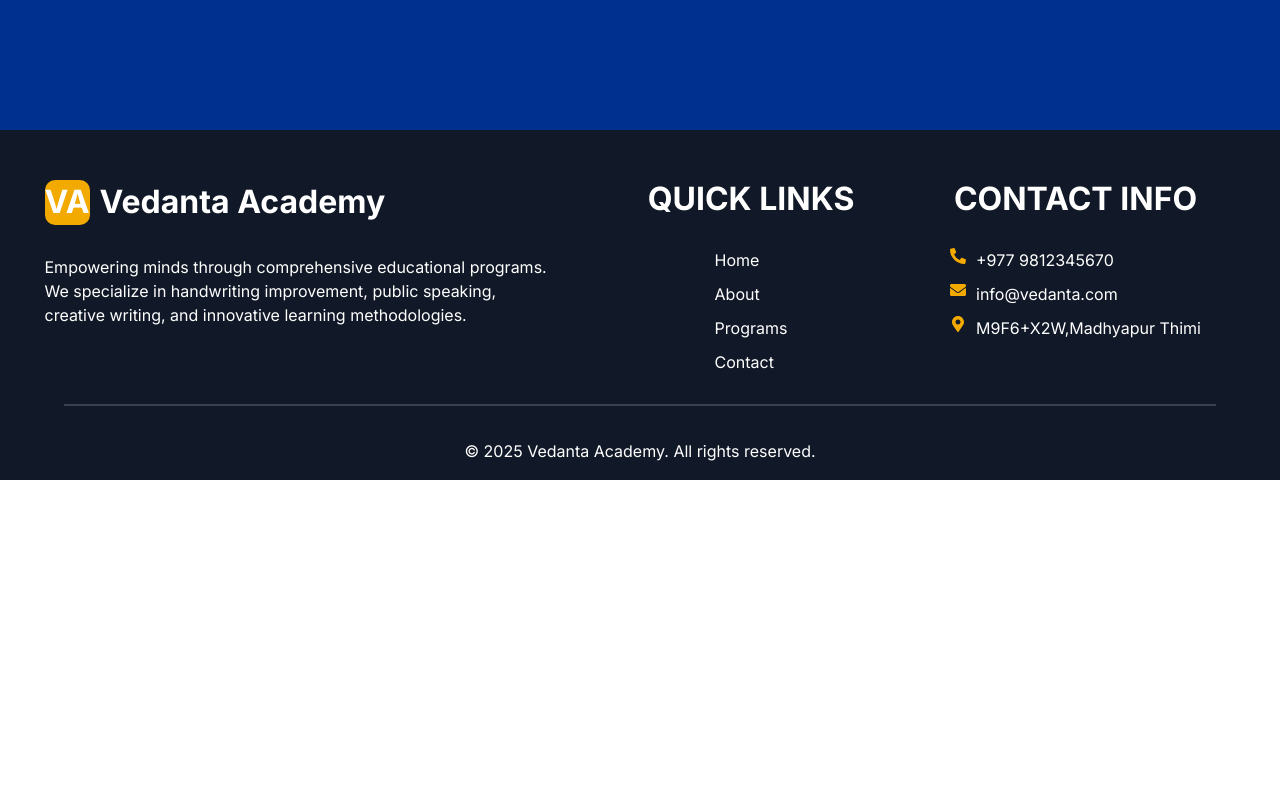
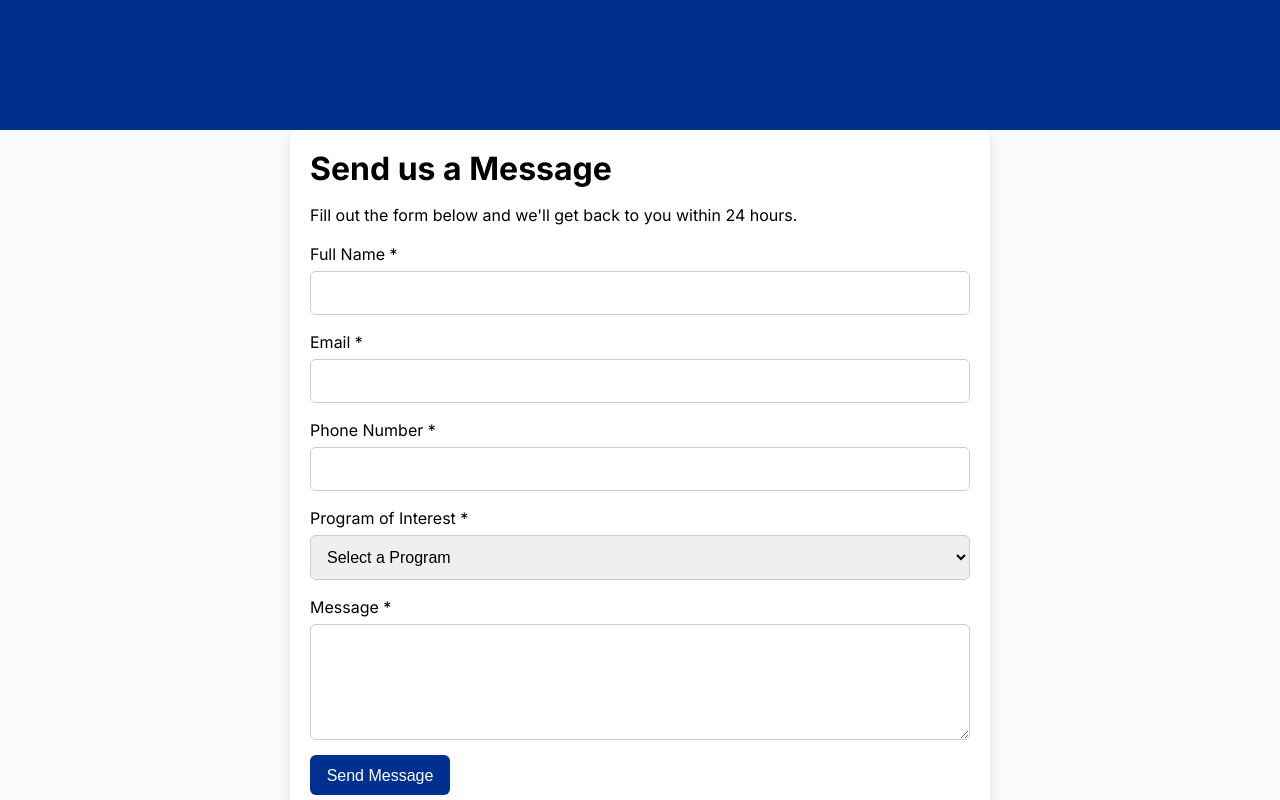
Before and after one commit to Umangakhanal/Vedanta-Academy, a React (Vite) app in the folder vedanta/: page /contact in a window 1280 px wide. Shown: the part 340-1140 px from the top of the page. Before the commit the page ends 820 px from the top, so only its background shows below. Built offline with nearby package versions, Linux system fonts and the light colour scheme.

Commit message:
Contact Form sample made

```diff
--- a/vedanta/src/components/Contact/Contact.jsx
+++ b/vedanta/src/components/Contact/Contact.jsx
@@ -1,5 +1,6 @@
 import React from "react";
 import Styles from "./Contact.module.css";
+import ContactForm from "./ContactForm";
 
 const Contact = () => {
   return (
@@ -16,7 +17,7 @@ const Contact = () => {
       </div>
       <div className={Styles.formpart}>
         <div className={Styles.contactForm}>
-
+            <ContactForm/>
         </div>
         <div className={Styles.contactInfo}>
 
--- a/vedanta/src/components/Contact/Contact.module.css
+++ b/vedanta/src/components/Contact/Contact.module.css
@@ -18,3 +18,6 @@
   gap: 30px;
   padding: 10px;
 }
+.formpart{
+  background-color: var(--color-accent);
+}
--- /dev/null
+++ b/vedanta/src/components/Contact/ContactForm.jsx
@@ -0,0 +1,131 @@
+import React, { useState } from "react";
+import Styles from "./ContactForm.module.css";
+const ContactForm = () => {
+  const [formData, setFormData] = useState({
+    fullName: "",
+    email: "",
+    phone: "",
+    program: "",
+    message: "",
+  });
+  const [errors, setErrors] = useState({});
+
+  const handleChange = (e) => {
+    const { name, value } = e.target;
+    setFormData({ ...formData, [name]: value });
+  };
+
+  const validate = () => {
+    let newErrors = {};
+
+    if (!formData.fullName.trim())
+      newErrors.fullName = "Full Name is Required ";
+    if (!formData.email.trim()) {
+      newErrors.email = "Email is required";
+    } else if (!/\S+@\S+\.\S+/.test(formData.email)) {
+      newErrors.email = "Email is invalid";
+    }
+    if (!formData.phone.trim()) {
+      newErrors.phone = "Phone number is required";
+    } else if (!/^[0-9]{7,15}$/.test(formData.phone)) {
+      newErrors.phone = "Phone number must be 7-15 digits";
+    }
+    if (!formData.program) newErrors.program = "Please select a program";
+    if (!formData.message.trim()) newErrors.message = "Message is required ";
+    return newErrors;
+  };
+
+  const handleSubmit = (e) => {
+    e.preventDefault();
+
+    const newErrors = validate();
+    if (Object.keys(newErrors).length > 0) {
+      setErrors(newErrors);
+      return;
+    }
+    setErrors({});
+    console.log("Form Submitted:", formData);
+    alert("Message sent Successfully!");
+  };
+  return (
+    <form onSubmit={handleSubmit} style={{ maxWidth: "700px", margin: "auto" }}>
+      <h2>Send us a Message</h2>
+      <p>Fill out the form below and we'll get back to you within 24 hours.</p>
+      {/* Full Name and Email */}
+      {/* <div className={Styles.formGroup}> */}
+        <div className={Styles.formGroup}>
+          <label> Full Name *</label>
+          <input
+            type="text"
+            name="fullName"
+            value={formData.fullName}
+            onChange={handleChange}
+            className={`${Styles.input} ${errors.fullName ? Styles.errorInput : ""}`}
+          />
+          {errors.fullName && <p style={{ color: "red" }}>{errors.fullName}</p>}
+        </div>
+        <div className={Styles.formGroup}>
+          <label> Email *</label>
+          <input
+            type="email"
+            name="email"
+            value={formData.email}
+            onChange={handleChange}
+            className={`${Styles.input} ${errors.email ? Styles.errorInput : ""}`}
+          />
+          {errors.email && <p style={{ color: "red" }}>{errors.email}</p>}
+        </div>
+      {/* </div> */}
+      {/* Phone and Program */}
+
+      {/* <div className={Styles.formGroup}> */}
+        <div className={Styles.formGroup}>
+          <label> Phone Number *</label>
+          <input
+            type="text"
+            name="phone"
+            value={formData.phone}
+            onChange={handleChange}
+            className={`${Styles.input} ${errors.phone ? Styles.errorInput : ""}`}
+          />
+          {errors.phone && <p style={{ color: "red" }}>{errors.phone}</p>}
+        </div>
+        <div className={Styles.formGroup}>
+          <label> Program of Interest *</label>
+          <select
+            name="program"
+            value={formData.program}
+            onChange={handleChange}
+            className={`${Styles.input} ${errors.program ? Styles.errorInput : ""}`}
+          >
+            <option value="">Select a Program</option>
+            <option value="Handwriting">Handwriting Improvement</option>
+            <option value="Public Speaking">Public Speaking</option>
+            <option value="Creative Writing">Creative Writing</option>
+            <option value="EduVake">EduVake</option>
+          </select>
+          {errors.program && <p style={{ color: "red" }}>{errors.program}</p>}
+        </div>
+      {/* </div> */}
+
+      {/* Message */}
+      <div className={Styles.formGroup}>
+        <label> Message *</label>
+        <textarea
+          name="message"
+          rows={5}
+          value={formData.message}
+          onChange={handleChange}
+          className={`${Styles.input} ${errors.message ? Styles.errorInput : ""}`}
+        />
+        {errors.message && <p style={{ color: "red" }}>{errors.message}</p>}
+      </div>
+      {/* Submit Button */}
+      <button type="submit" className={Styles.SubmitBtn}>
+        Send Message
+      </button>
+    </form>
+  );
+};
+
+export default ContactForm;
--- /dev/null
+++ b/vedanta/src/components/Contact/ContactForm.module.css
@@ -0,0 +1,51 @@
+form {
+  display: flex;
+  flex-direction: column;
+  gap: 15px;
+  max-width: 500px;
+  margin: 0 auto;
+  padding: 20px;
+  background-color: var(--color-accent);
+  border-radius: 8px;
+  box-shadow: 0 4px 12px rgba(0, 0, 0, 0.1);
+  background-color: var(--color-custom);
+}
+.formGroup {
+  display: flex;
+  flex-direction: column;
+  gap: 5px;
+  position: relative;
+}
+.input {
+  width: 100%;
+  padding: 12px;
+  border: 1px solid #ccc;
+  border-radius: 6px;
+  font-size: 16px;
+  outline: none;
+  transition: border 0.2s ease-in-out;
+}
+.input:focus {
+  border-color: var(--color-primary);
+}
+.errorInput {
+  border-color: red;
+}
+.error {
+  display: flex;
+  align-items: center;
+  gap: 6px;
+  font-size: 14px;
+  color: red;
+  margin-top: 4px;
+}
+.SubmitBtn {
+  background-color: var(--color-primary);
+  color: white;
+  padding: 12px;
+  border: none;
+  border-radius: 6px;
+  font-size: 16px;
+  cursor: pointer;
+  transition: background 0.3s ease;
+}
```
